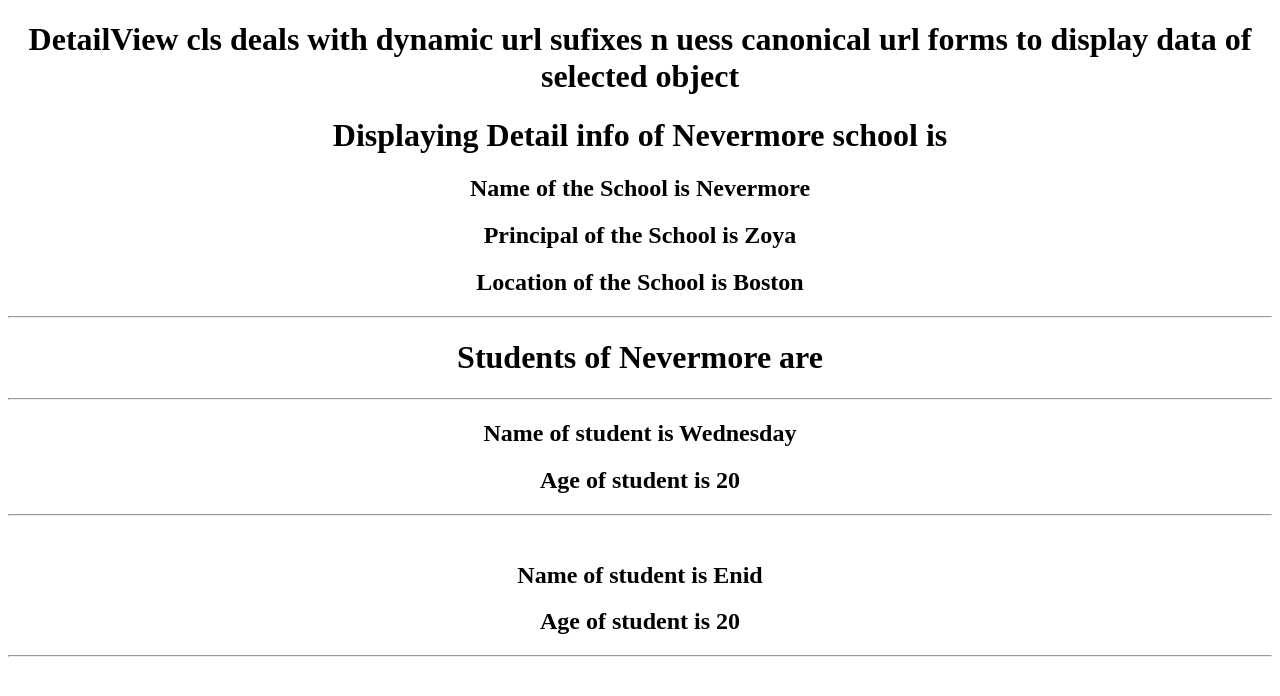
After one commit to Syeraa007/CRUD_operations_using_ClsBasedViews_with_Specific_templates, a Django app: page /1/ in a window 1280 px wide. The commit adds this page. Shown: the top 696 px of the page. Run offline with Django 4.2, Linux system fonts and the light colour scheme; data comes from the database, SQL or seed files in the repository; both versions use the stored data as it was after the commit.

Commit message:
first commit

```diff
--- a/App/models.py
+++ b/App/models.py
@@ -1,6 +1,8 @@
 from django.db import models
 
 # Create your models here.
+from django.urls import reverse
+
 class School(models.Model):
     name=models.CharField(max_length=100)
     head=models.CharField(max_length=100)
@@ -8,6 +10,9 @@ class School(models.Model):
 
     def __str__(self) -> str:
         return self.name
+
+    def get_absolute_url(self):
+        return reverse('SchoolDetail',kwargs={'pk':self.pk})
 
 class Student(models.Model):
     Sname=models.CharField(max_length=100)
@@ -17,3 +22,6 @@ class Student(models.Model):
 
     def __str__(self) -> str:
         return self.Sname
+
+    def get_absolute_url(self):
+        return reverse('StudentDetail',kwargs={'psk':self.pk})
--- a/App/views.py
+++ b/App/views.py
@@ -19,3 +19,8 @@ class StudentList(ListView):
     context_object_name='ASO'
     # queryset=Student.objects.all()
     ordering=['id']
+
+class SchoolDetail(DetailView):
+    model=School
+    context_object_name='DOSI'
+    # template_name='App/school_detail.html'
--- a/SpecificTemplates/urls.py
+++ b/SpecificTemplates/urls.py
@@ -15,11 +15,15 @@ Including another URLconf
     2. Add a URL to urlpatterns:  path('blog/', include('blog.urls'))
 """
 from django.contrib import admin
-from django.urls import path
+from django.urls import path,re_path
 from App.views import *
 
 urlpatterns = [
     path('admin/', admin.site.urls),
+    # Static URL Suffixes(Normal URLs)
     path('SchoolList/',SchoolList.as_view(),name='SchoolList'),
     path('StudentList/',StudentList.as_view(),name='StudentList'),
+
+    # Dynamic URL Suffixes(Canonical URLs)
+    re_path('(?P<pk>\d+)/',SchoolDetail.as_view(),name='SchoolDetail'),
 ]
--- /dev/null
+++ b/templates/App/school_detail.html
@@ -0,0 +1,26 @@
+<!DOCTYPE html>
+<html lang="en">
+<head>
+    <meta charset="UTF-8">
+    <meta name="viewport" content="width=device-width, initial-scale=1.0">
+    <title>Document</title>
+</head>
+<body>
+    <center>
+        <h1>DetailView cls deals with dynamic url sufixes n uess canonical url forms to display data of selected object</h1>
+        <h1>Displaying Detail info of {{DOSI.name}} school is</h1>
+
+        <h2>Name of the School is {{DOSI.name}} </h2>
+        <h2>Principal of the School is {{DOSI.head}} </h2>
+        <h2>Location of the School is {{DOSI.loc}} </h2>
+<hr>
+        <h1>Students of {{DOSI.name}} are </h1>
+        <hr>
+        {% for std in DOSI.student.all %}
+            <h2>Name of student is {{std.Sname}}</h2>
+            <h2>Age of student is {{std.age}}</h2>
+            <hr><br>
+        {% endfor %}
+    </center>
+</body>
+</html>
--- a/templates/App/school_list.html
+++ b/templates/App/school_list.html
@@ -9,7 +9,7 @@
     <center>
         <h1> Displaying all objects of School Model using ListView of ClsBasedViews </h1>
         {% for scl in ASO %}
-            <h1>{{scl.name}}</h1>
+        <a href="{{scl.pk}}"><h1>{{scl.name}}</h1></a>
         {% endfor %}
     </center>
 </body>
--- a/templates/App/student_list.html
+++ b/templates/App/student_list.html
@@ -9,7 +9,7 @@
     <center>
         <h1> Displaying all objects of Student Model using ListView of ClsBasedViews </h1>
         {% for std in ASO %}
-            <h1>{{std.Sname}}</h1>
+        <a href="{{std.pk}}"><h1>{{std.Sname}}</h1></a>
         {% endfor %}
     </center>
 </body>
```
Also changed, not shown: db.sqlite3.
